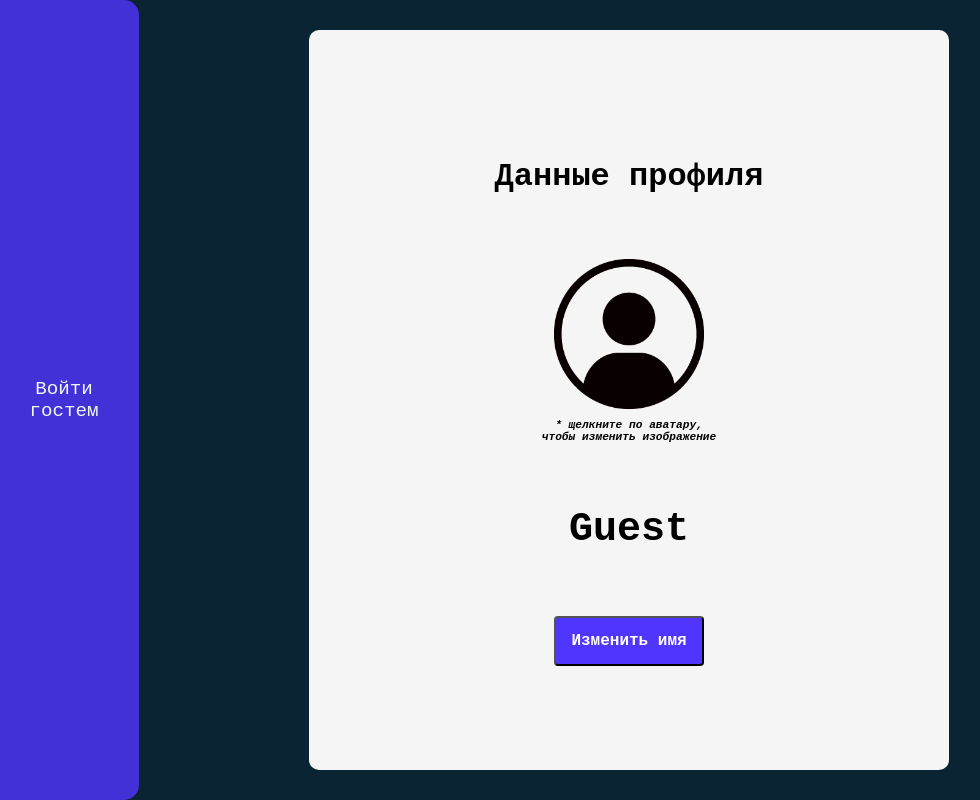
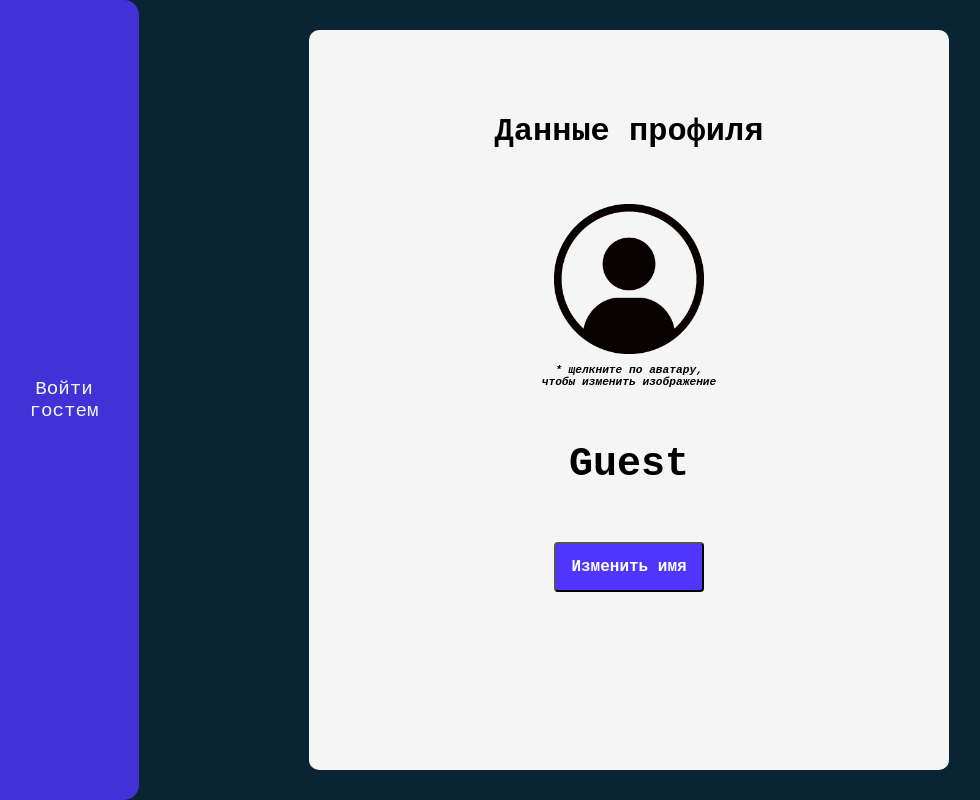
Before and after one commit to eetanaM/tenzies-game, a React (Vite) app: page /profile in a window 1280 px wide. Shown: the whole page, without its empty margins (11-991 px from the left). Built offline with nearby package versions, Linux system fonts and the light colour scheme; no server answers; the database is empty; sample sign-in values are in the browser's storage; a web font is replaced by a local one.

Commit message:
Styles adjusted

```diff
--- a/src/components/MobileLayout/MobileLayout.module.css
+++ b/src/components/MobileLayout/MobileLayout.module.css
@@ -1,17 +1,14 @@
 .wrapper {
     height: 100dvh;
-
-    display: flex;
-    align-items: center;
 }
 
 .menu_button {
-    position: absolute;
+    position: relative;
+    align-self: flex-end;
+    right: 50px;
     border: none;
     height: 35px;
     width: 35px;
-    top: 50px;
-    left: calc(100% - 150px);
     background-color: transparent;
 }
 
@@ -66,7 +63,7 @@
     position: absolute;
     z-index: 9999;
     right: 30px;
-    top: 5px;
+    top: 50px;
     height: fit-content;
     font-size: 3.3rem;
     font-weight: bold;
--- a/src/pages/ProfilePage/ProfilePage.module.css
+++ b/src/pages/ProfilePage/ProfilePage.module.css
@@ -1,6 +1,6 @@
 .profile {
-    height: 100%;
-    width: 100%;
+    height: 85%;
+    width: 85%;
     display: flex;
     flex-direction: column;
     align-items: center;
@@ -9,7 +9,7 @@
 
 .profile > h2 {
     font-size: 2rem;
-    margin-top: 20%;
+    margin-top: 5%;
     margin-bottom: 10%;
 }
 
--- a/src/pages/RatingPage/RatingPage.module.css
+++ b/src/pages/RatingPage/RatingPage.module.css
@@ -40,7 +40,7 @@
 }
 
 .rating_line_headers > span:first-child, .rating_line_headers > span:last-child {
-    min-width: 80px;
+    min-width: 50px;
     text-align: center;
 }
 
@@ -49,7 +49,7 @@
 }
 
 .rating_line > span:first-child, .rating_line > span:last-child {
-    min-width: 80px;
+    min-width: 50px;
     text-align: center;
 }
 
```
